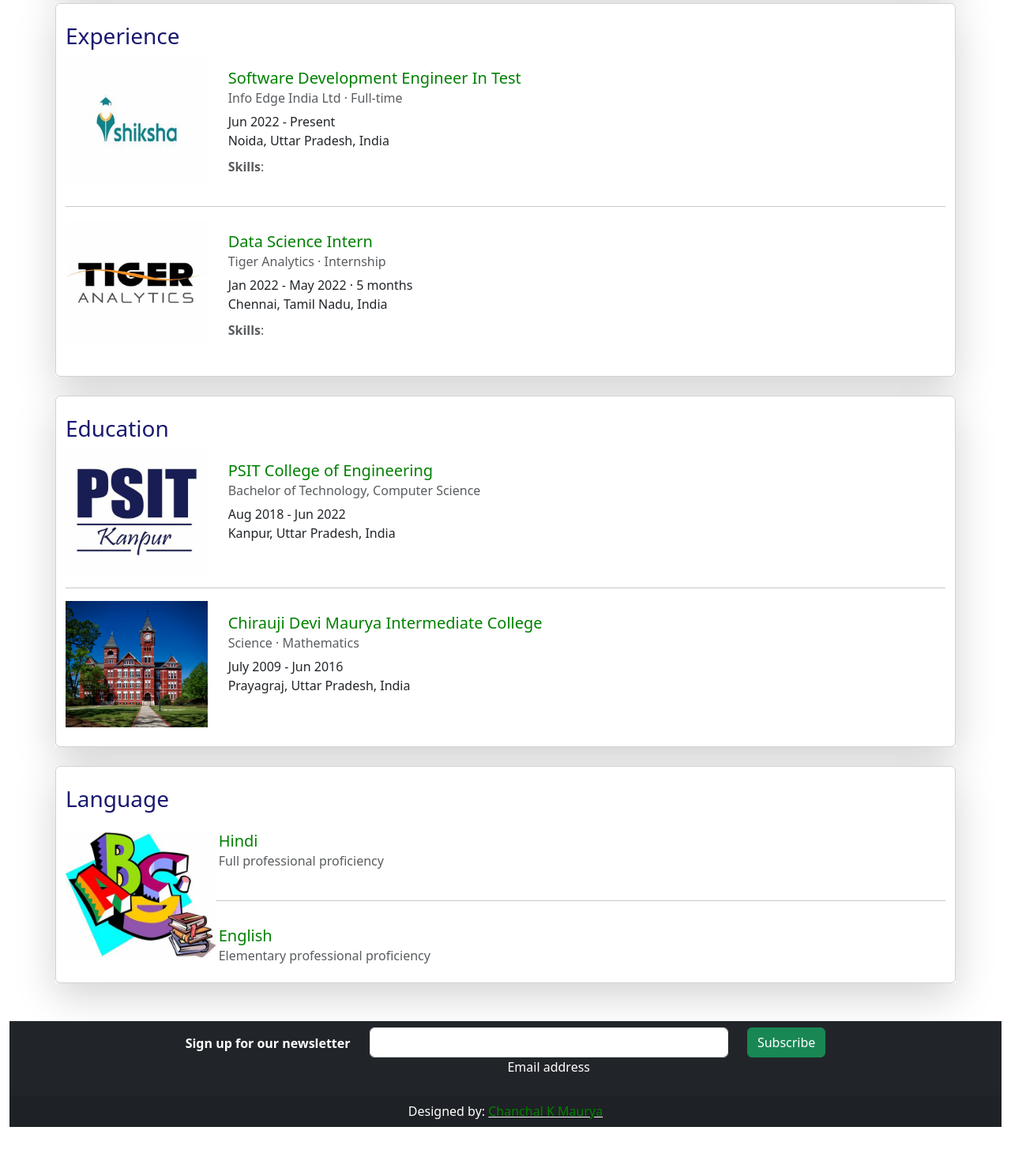
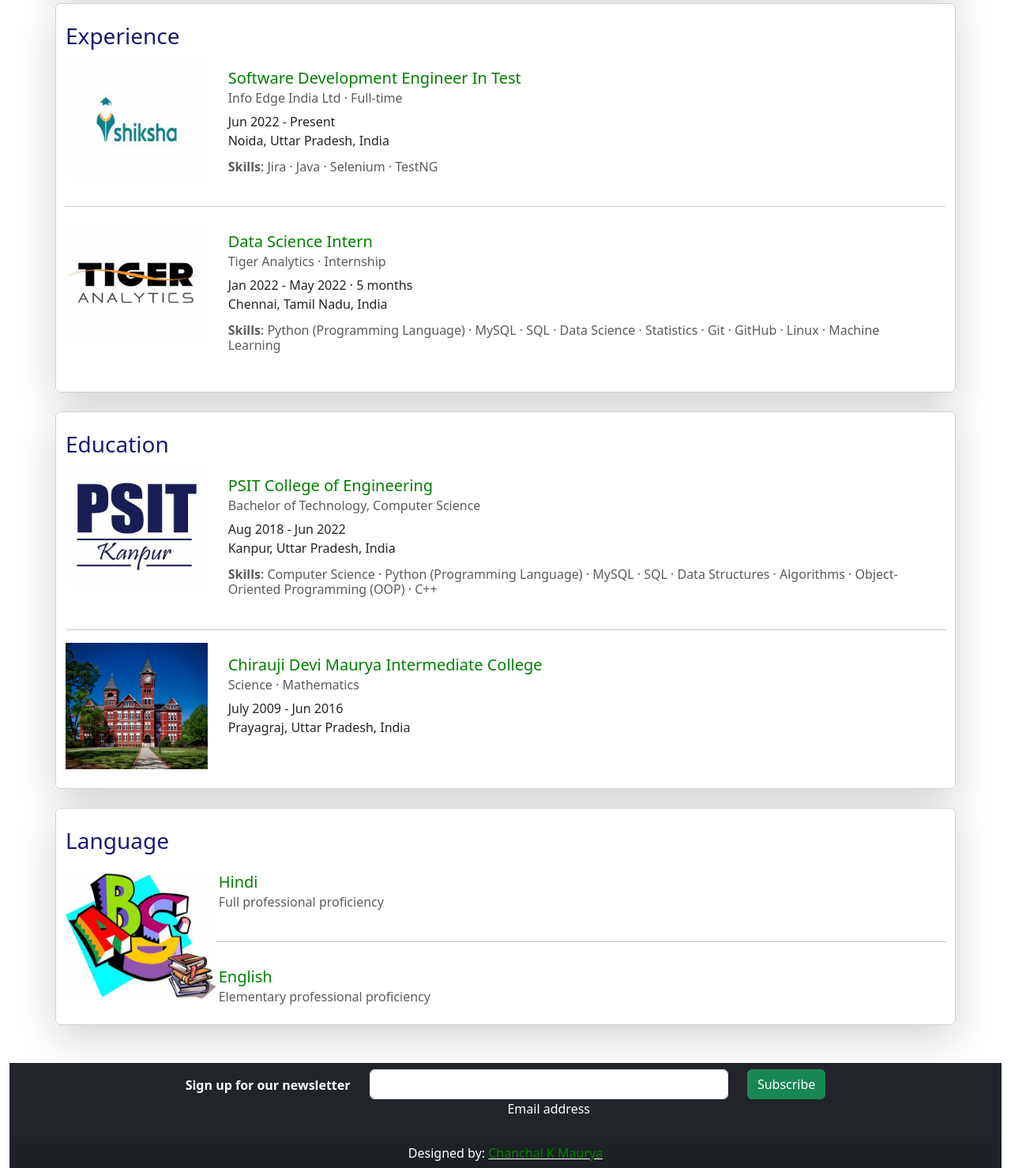
Before and after one commit to chanchalkmaurya/chanchal, a Django app: page / in a window 1280 px wide. Shown: the part 750-2229 px from the top of the page at 79% size. Before the commit the page ends 2177 px from the top, so only its background shows below. Run offline with Django 3.2, Linux system fonts and the light colour scheme.

Commit message:
added skills

```diff
--- a/templates/portfolio/index.html
+++ b/templates/portfolio/index.html
@@ -56,7 +56,7 @@
                         <h6 class="card-subtitle mb-2 text-muted">Info Edge India Ltd · Full-time</h6>
                         <p class="card-text">Jun 2022 - Present <br>
                             Noida, Uttar Pradesh, India</p>
-                        <h6 class="card-subtitle mb-2 text-muted"><b>Skills</b>: </h6>
+                        <h6 class="card-subtitle mb-2 text-muted"><b>Skills</b>: Jira · Java · Selenium · TestNG</h6>
                     </div>
                 </div>
             </div>
@@ -71,7 +71,7 @@
                         <h6 class="card-subtitle mb-2 text-muted">Tiger Analytics · Internship</h6>
                         <p class="card-text">Jan 2022 - May 2022 · 5 months <br>
                             Chennai, Tamil Nadu, India</p>
-                        <h6 class="card-subtitle mb-2 text-muted"><b>Skills</b>: </h6>
+                        <h6 class="card-subtitle mb-2 text-muted"><b>Skills</b>: Python (Programming Language) · MySQL · SQL · Data Science · Statistics · Git · GitHub · Linux · Machine Learning</h6>
                     </div>
                 </div>
             </div>
@@ -93,6 +93,8 @@
                         <h6 class="card-subtitle mb-2 text-muted">Bachelor of Technology, Computer Science</h6>
                         <p class="card-text">Aug 2018 - Jun 2022<br>
                             Kanpur, Uttar Pradesh, India</p>
+                        <h6 class="card-subtitle mb-2 text-muted"><b>Skills</b>: Computer Science · Python (Programming Language) · MySQL · SQL · Data Structures · Algorithms · Object-Oriented Programming (OOP) · C++</h6>
+
                     </div>
                 </div>
             </div>
```
